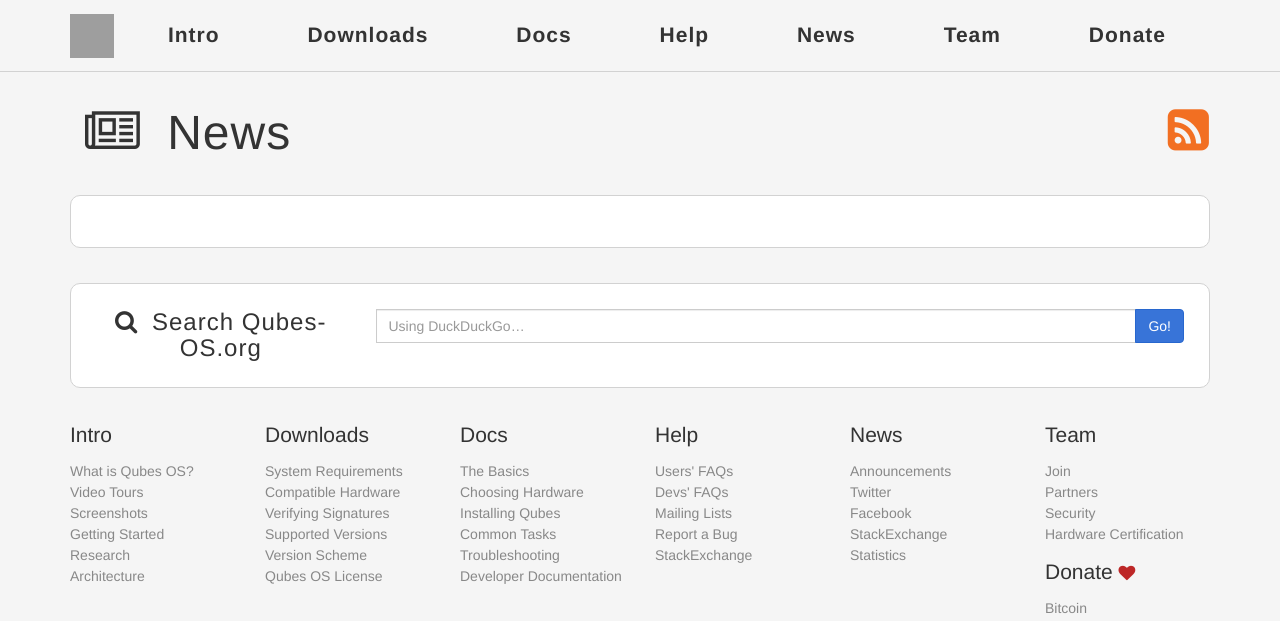
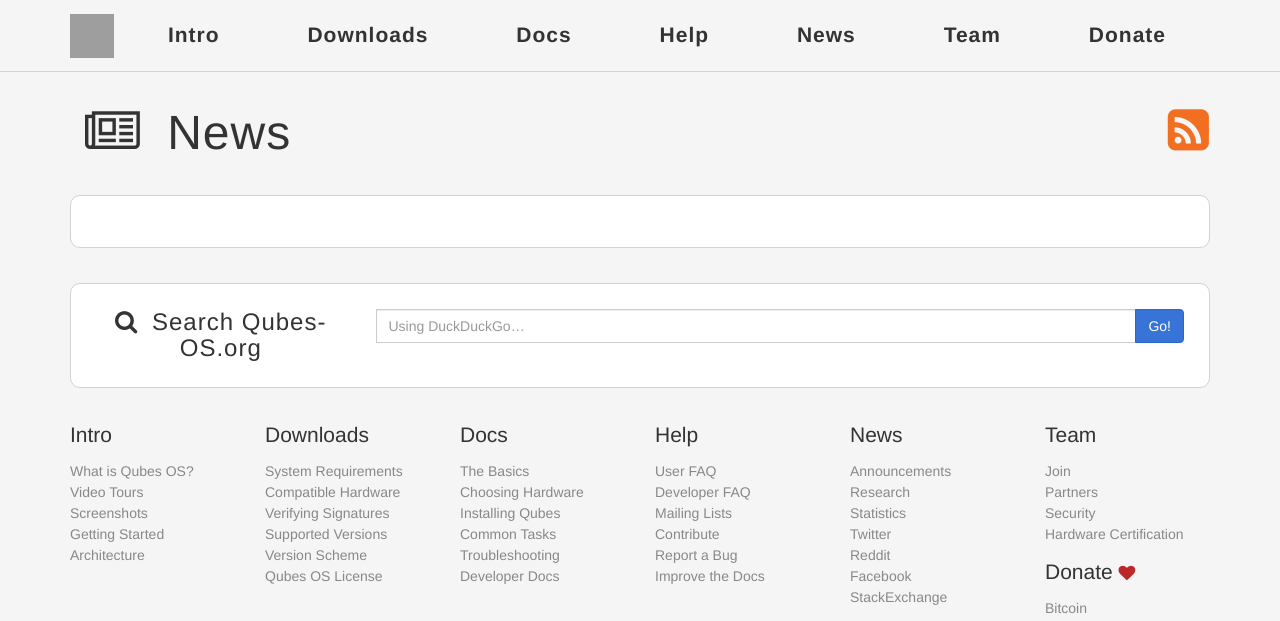
Before and after one commit to QubesOS/qubesos.github.io, a Jekyll site: the page built from news/index.html, in a window 1280 px wide. Shown: the top 621 px of the page. Built offline with Jekyll 4.4.1, drawn with Linux system fonts in a browser that asks for light colours; some web fonts are replaced; grey boxes are pictures that could not be loaded.

Commit message:
Update and organize architecture.yml

```diff
--- a/_data/architecture.yml
+++ b/_data/architecture.yml
@@ -12,9 +12,6 @@
     icon: fa-picture-o
   - title: Getting Started
     url: /getting-started/
-  - title: Research
-    icon: fa-file-text
-    url: /research/
   - title: Architecture
     url: /doc/architecture/
     icon: fa-cubes
@@ -50,26 +47,29 @@
     url: /doc/#common-tasks
   - title: Troubleshooting
     url: /doc/#troubleshooting
-  - title: Developer Documentation
+  - title: Developer Docs
     url: /doc/#developer-documentation
 
 - title: Help
   url: /help/
   icon: fa-medkit
   sub-pages:
-  - title: Users' FAQs
+  - title: User FAQ
     url: /doc/user-faq/
     icon: fa-info-circle
-  - title: Devs' FAQs
+  - title: Developer FAQ
     url: /doc/devel-faq/
     icon: fa-code
   - title: Mailing Lists
     url: /mailing-lists/
     icon: fa-envelope-o
+  - title: Contribute
+    url: /doc/contributing/
   - title: Report a Bug
     url: /doc/reporting-bugs/
-  - title: StackExchange
-    url: https://area51.stackexchange.com/proposals/98519/qubes-os
+  - title: Improve the Docs
+    url: /doc/doc-guidelines/
+
 
 - title: News
   url: /news/
@@ -78,15 +78,21 @@
   - title: Announcements
     url: /news
     icon: fa-bullhorn
+  - title: Research
+    icon: fa-file-text
+    url: /research/
+  - title: Statistics
+    url: /counter/
+    icon: fa-bar-chart
   - title: Twitter
     url: https://twitter.com/QubesOS
+  - title: Reddit
+    url: https://www.reddit.com/r/Qubes/
   - title: Facebook
     url: https://www.facebook.com/QubesOS
   - title: StackExchange
     url: https://area51.stackexchange.com/proposals/98519/qubes-os
-  - title: Statistics
-    url: /counter/
-    icon: fa-bar-chart
+
 
 - title: Team
   url: /team/
```
